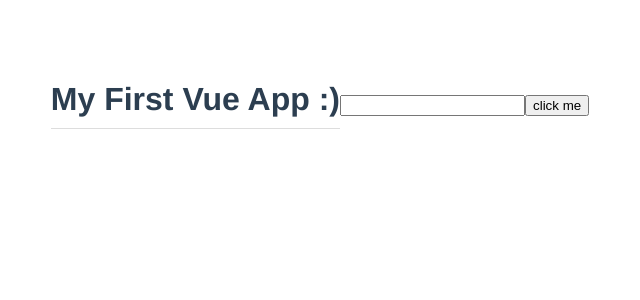
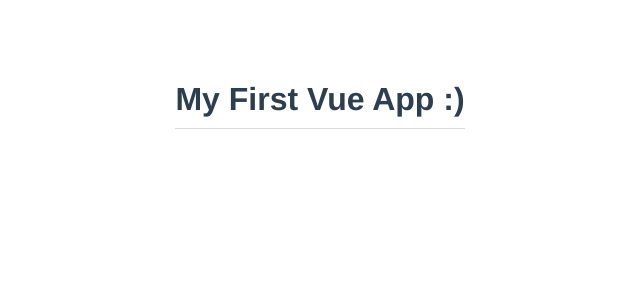
Before and after one commit to zajnemzaj/vue-modal-project, a Vue app: page / in a window 1280 px wide. Shown: the top 300 px of the page, without its empty margins (320-960 px from the left). Built offline with nearby package versions, Linux system fonts and the light colour scheme.

Commit message:
ready for next chapter

```diff
--- a/src/App.vue
+++ b/src/App.vue
@@ -1,23 +1,13 @@
 <template>
     <h1>{{ title }}</h1>
-  <input type="text" ref="name">
-  <button @click="handleClick">click me</button>
 </template>
 
 <script>
-
 export default {
     name: 'App',
     data() {
         return {
             title: 'My First Vue App :)'
-      }
-  },
-  methods: {
-      handleClick() {
-          console.log(this.$refs.name);
-          this.$refs.name.classList.add('active')
-          this.$refs.name.focus()
         }
     }
 }
@@ -32,6 +22,7 @@
     color: #2c3e50;
     margin-top: 60px;
 }
+
 h1 {
     border-bottom: 1px solid #ddd;
     display: inline-block;
```
Lines whose indentation alone changed are shown as unchanged.
